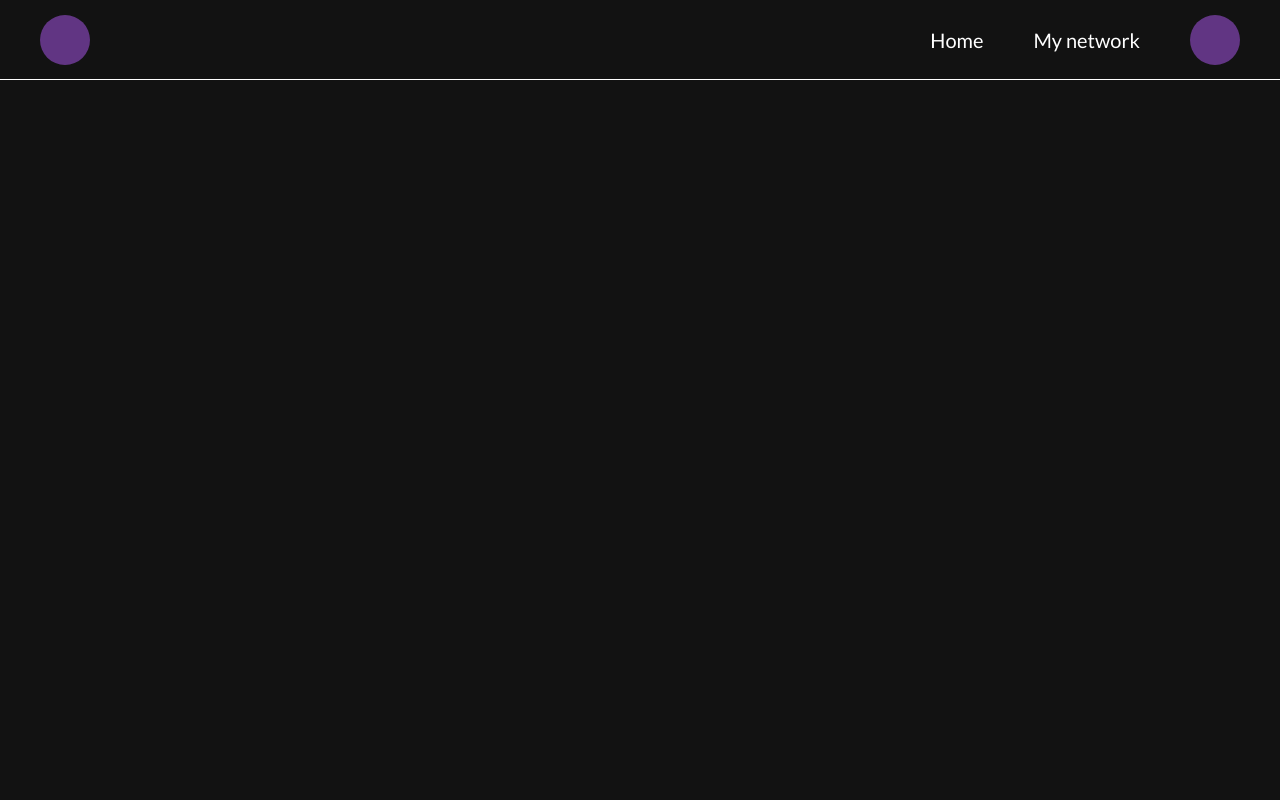
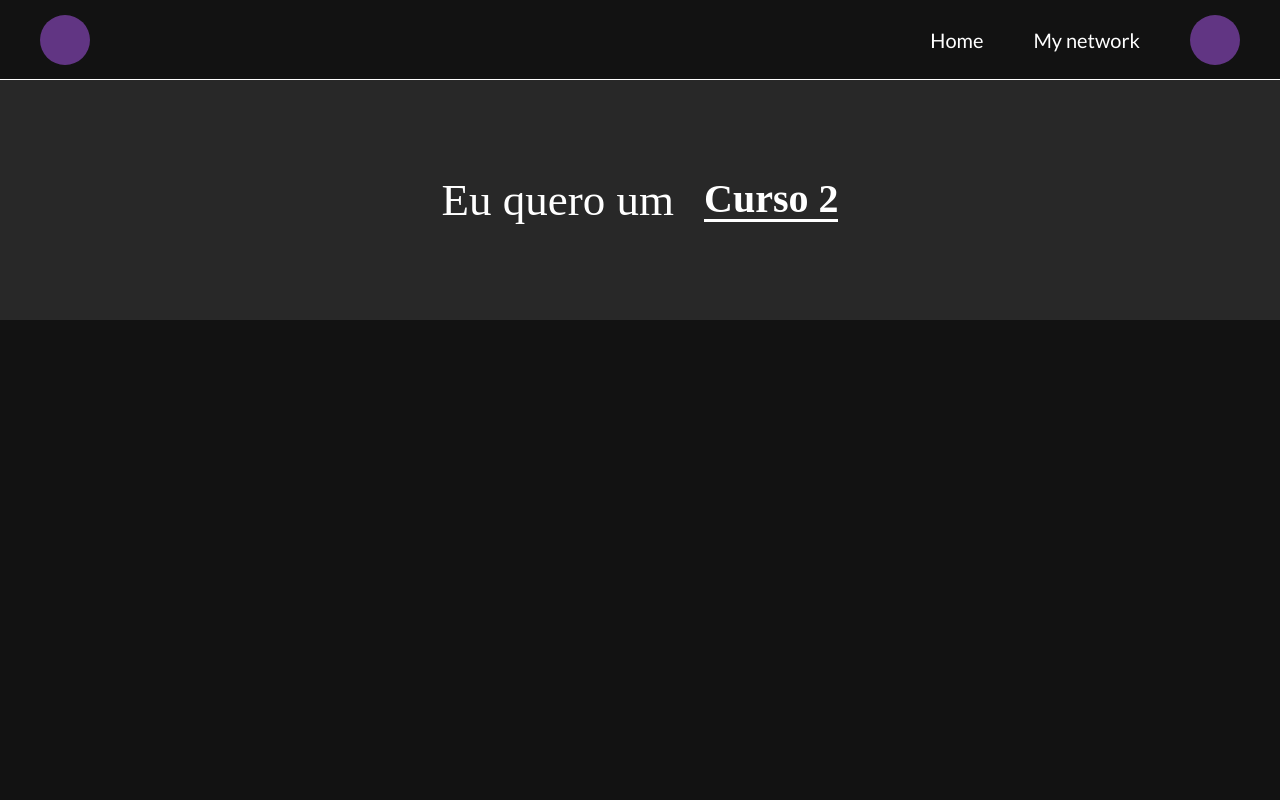
Before and after one commit to maurograndaoramos/NETIC, a Django app: page / in a window 1280 px wide. Run offline with Django 5.2, Linux system fonts and the light colour scheme.

Commit message:
homepage initialized (topbar, course and card)

```diff
--- a/src/static/css/layouts/_base.sass
+++ b/src/static/css/layouts/_base.sass
@@ -1,3 +1,6 @@
+body
+    background-color: $baseColor-100
+
 .topBar
     height: 80px
     border-bottom: 1px solid white
--- a/src/static/css/layouts/_mainPage.sass
+++ b/src/static/css/layouts/_mainPage.sass
@@ -1,4 +1,71 @@
-body
-    background-color: $baseColor-100
-h2
-    color: white
+.choseCourse
+    background-color: $baseColor-200
+    height: 30vh
+    display: flex
+    justify-content: center
+    align-items: center
+
+    h1
+        font-style: $titleFont
+        font-size: 45px
+        color: $baseColor-600
+        margin-right: 30px
+        color: white
+
+    .choseCourse_blur
+        position: absolute
+        transition: .5s
+        backdrop-filter: blur(0px)
+        top: 0
+        bottom: 0
+        width: 100vw
+        height: 100vh
+        background-color: #8b8b8b00
+
+    .choseCourse_selection:hover ~ .choseCourse_blur
+        display: block
+        background-color: #8b8b8b57
+        backdrop-filter: blur(10px)
+        transition: .5s
+
+
+
+    .choseCourse_selection
+        position: relative
+        display: flex
+        flex-direction: column
+        align-items: center
+        justify-content: center
+        z-index: 10000
+        height: 80px
+        &:hover
+            .invisible
+                p
+                    border-bottom: 0px !important
+                    font-size: 25px !important
+                    font-weight: lighter !important
+                    color: $baseColor-600
+                pointer-events: auto
+                opacity: 1
+                transition: .5s
+
+
+        .invisible
+            pointer-events: none
+            opacity: 0
+            transition: .5s
+            margin: 20px 0px
+            font-size: 25px !important
+            font-weight: lighter !important
+            color: $baseColor-600
+            border-bottom: 0px !important
+
+        .choseCourse_selection_course
+            p
+                height: min-content
+                width: max-content
+                font-size: $textFont
+                font-size: 40px
+                font-weight: bold
+                color: white
+                border-bottom: 3px solid white
--- a/src/static/css/style.css
+++ b/src/static/css/style.css
@@ -49,12 +49,82 @@ input {
   border-radius: 0;
 }
 
+.choseCourse {
+  background-color: #282828;
+  height: 30vh;
+  display: flex;
+  justify-content: center;
+  align-items: center;
+}
+.choseCourse h1 {
+  font-style: "Montserrat", sans-serif;
+  font-size: 45px;
+  color: #8b8b8b;
+  margin-right: 30px;
+  color: white;
+}
+.choseCourse .choseCourse_blur {
+  position: absolute;
+  transition: 0.5s;
+  -webkit-backdrop-filter: blur(0px);
+          backdrop-filter: blur(0px);
+  top: 0;
+  bottom: 0;
+  width: 100vw;
+  height: 100vh;
+  background-color: rgba(139, 139, 139, 0);
+}
+.choseCourse .choseCourse_selection:hover ~ .choseCourse_blur {
+  display: block;
+  background-color: rgba(139, 139, 139, 0.3411764706);
+  -webkit-backdrop-filter: blur(10px);
+          backdrop-filter: blur(10px);
+  transition: 0.5s;
+}
+.choseCourse .choseCourse_selection {
+  position: relative;
+  display: flex;
+  flex-direction: column;
+  align-items: center;
+  justify-content: center;
+  z-index: 10000;
+  height: 80px;
+}
+.choseCourse .choseCourse_selection:hover .invisible {
+  pointer-events: auto;
+  opacity: 1;
+  transition: 0.5s;
+}
+.choseCourse .choseCourse_selection:hover .invisible p {
+  border-bottom: 0px !important;
+  font-size: 25px !important;
+  font-weight: lighter !important;
+  color: #8b8b8b;
+}
+.choseCourse .choseCourse_selection .invisible {
+  pointer-events: none;
+  opacity: 0;
+  transition: 0.5s;
+  margin: 20px 0px;
+  font-size: 25px !important;
+  font-weight: lighter !important;
+  color: #8b8b8b;
+  border-bottom: 0px !important;
+}
+.choseCourse .choseCourse_selection .choseCourse_selection_course p {
+  height: -moz-min-content;
+  height: min-content;
+  width: -moz-max-content;
+  width: max-content;
+  font-size: "Lato", sans-serif;
+  font-size: 40px;
+  font-weight: bold;
+  color: white;
+  border-bottom: 3px solid white;
+}
+
 body {
   background-color: #121212;
-}
-
-h2 {
-  color: white;
 }
 
 .topBar {
--- /dev/null
+++ b/src/template/components/card.html
@@ -0,0 +1,19 @@
+{%block card%}
+    <div class="card">
+        <div class="image">
+
+        </div>
+        <div class="name">
+
+        </div>
+        <div class="course">
+
+        </div>
+        <div class="description">
+
+        </div>
+        <div class="seemore">
+
+        </div>
+    </div>
+{% endblock %}
--- a/src/template/mainPage/index.html
+++ b/src/template/mainPage/index.html
@@ -1 +1,35 @@
 {% extends "base.html" %}
+
+{% block content %}
+    <div class="choseCourse">
+
+        <h1>
+            Eu quero um
+        </h1>
+        <div class="choseCourse_selection">
+            <div class="choseCourse_selection_course invisible">
+                <p>
+                    Curso 1
+                </p>
+            </div>
+            <div class="choseCourse_selection_course">
+                <p>
+                    Curso 2
+                </p>
+            </div>
+            <div class="choseCourse_selection_course invisible">
+                <p>
+                    Curso 3
+                </p>
+            </div>
+        </div>
+        <div class="choseCourse_blur">
+
+        </div>
+    </div>
+
+    <div class="cards">
+        {%include 'components/card.html'%}
+
+    </div>
+{% endblock %}
```
Also changed, not shown: 1 other file.
